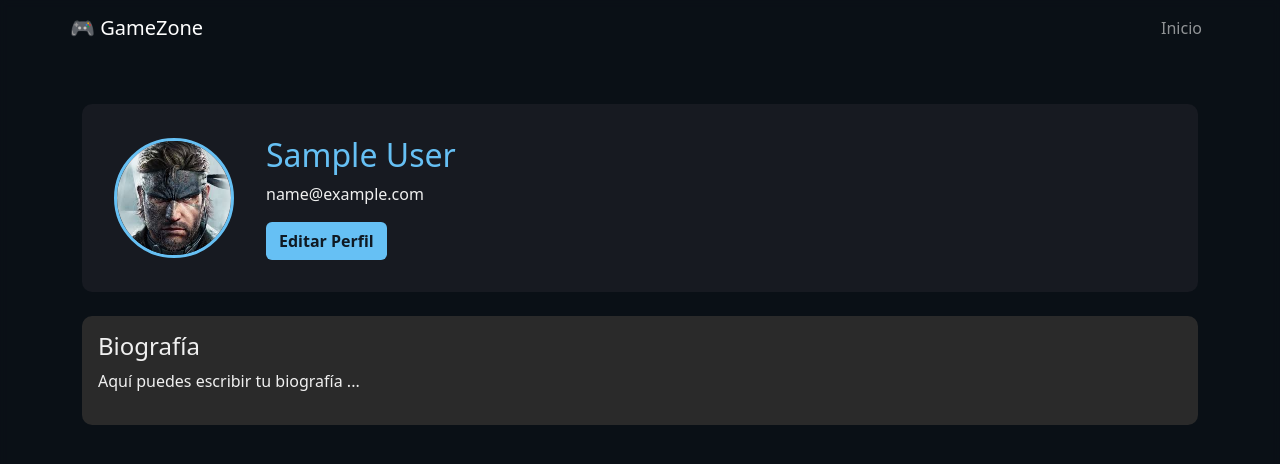
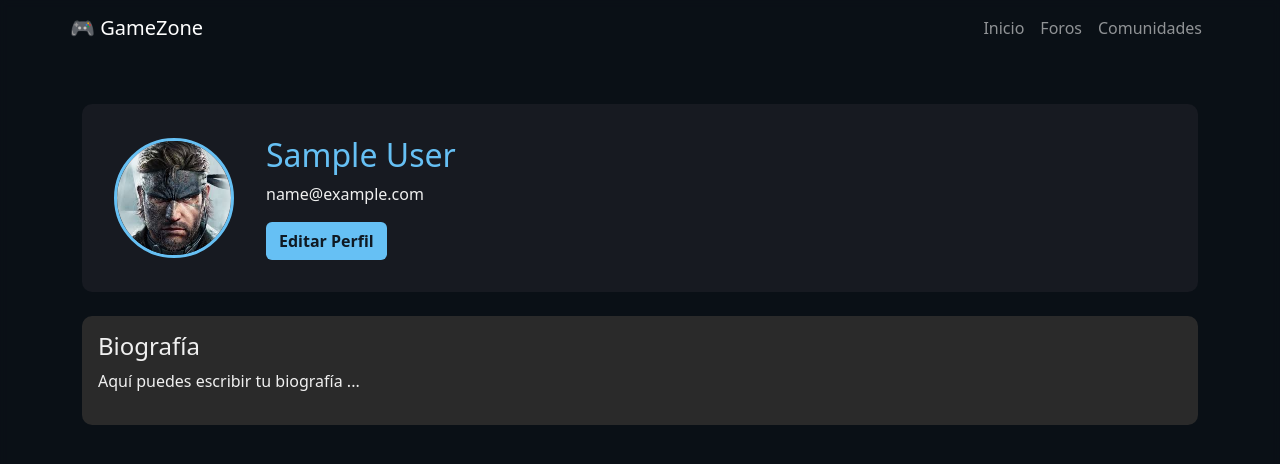
Before and after one commit to retro458/ProyectoFinalWeb, a website: page html/Perfil.html in a window 1280 px wide. Drawn offline with nearby package versions, Linux system fonts and the light colour scheme; some packages are replaced by stand-ins of ours; sample sign-in values are in the browser's storage; a script that the page names is missing.

Commit message:
Update Perfil.html

```diff
--- a/html/Perfil.html
+++ b/html/Perfil.html
@@ -17,7 +17,8 @@
       <div class="collapse navbar-collapse" id="navbarNav">
         <ul class="navbar-nav ms-auto">
           <li class="nav-item"><a class="nav-link" href="Index.html">Inicio</a></li>
-
+           <li class="nav-item"><a class="nav-link" href="principalforo.html">Foros</a></li>
+          <li class="nav-item"><a class="nav-link" href="Comunidades.html">Comunidades</a></li>
         </ul>
     </div>
   </nav>
```
